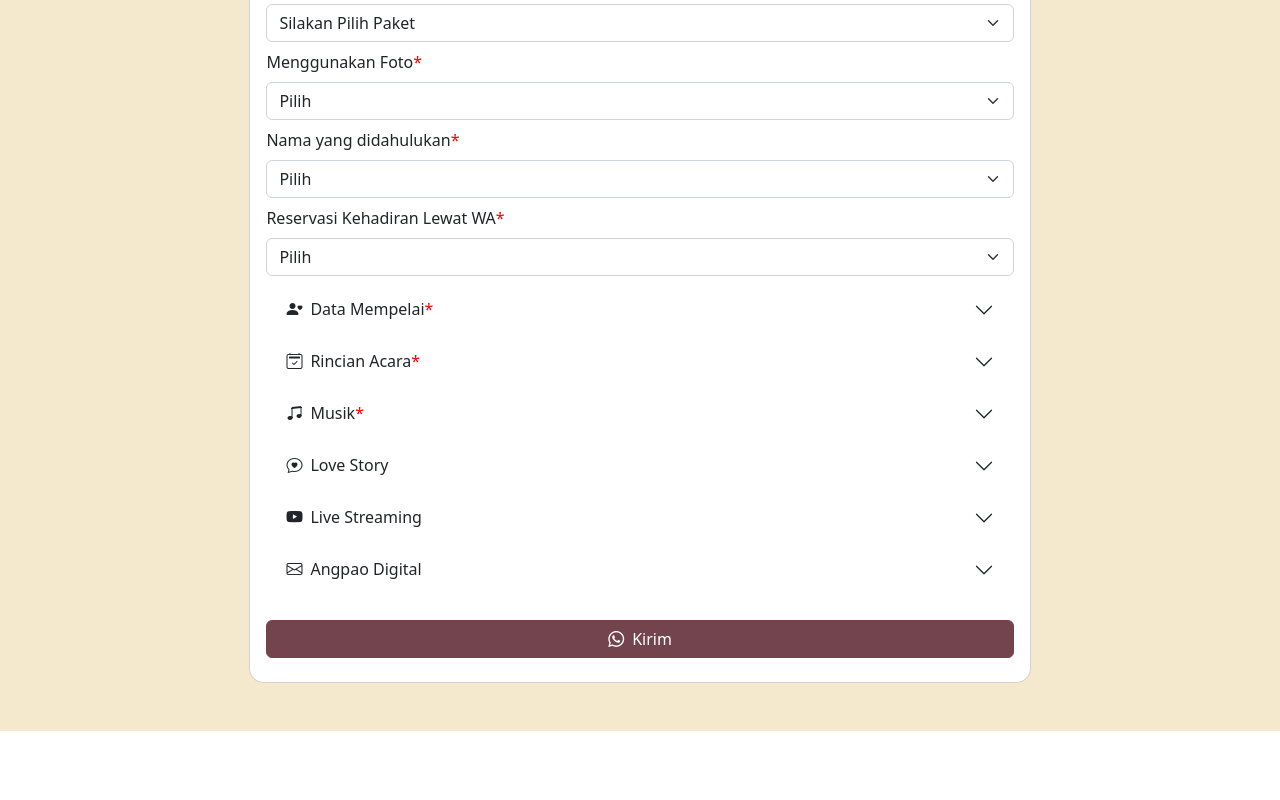
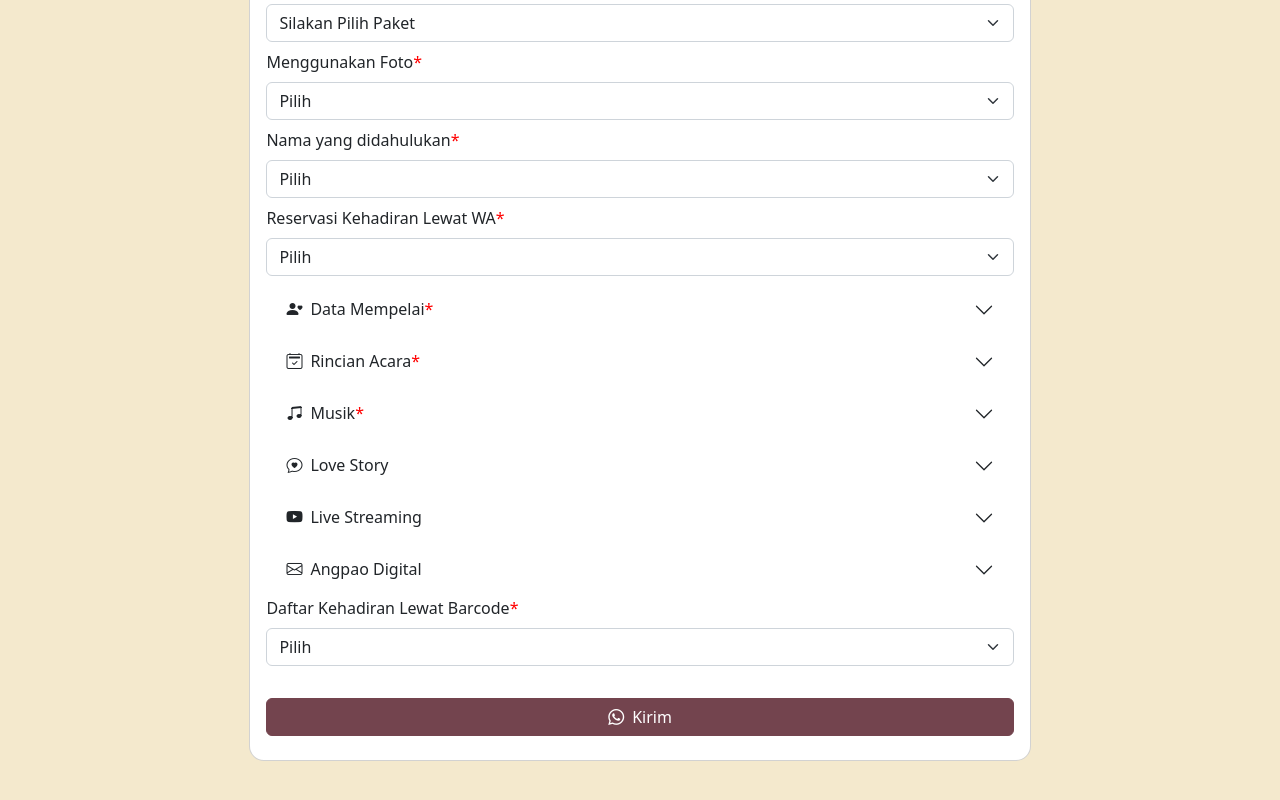
Before and after one commit to ulummu/formUndangan, a React (Create React App) app: page / in a window 1280 px wide. Shown: the part 324-1124 px from the top of the page. Before the commit the page ends 1055 px from the top, so only its background shows below. Built offline with nearby package versions, Linux system fonts and the light colour scheme.

Commit message:
tambah rsvp

```diff
--- a/src/Components/CardForm.js
+++ b/src/Components/CardForm.js
@@ -814,6 +814,26 @@ export default function CardForm(props) {
                     </Accordion.Body>
                   </Accordion.Item>
                 </Accordion>
+                <Form.Group className="mb-2">
+                  <Form.Label className="labelForm">
+                    Daftar Kehadiran Lewat Barcode
+                  </Form.Label>
+                  <Form.Select
+                    name="rsvp"
+                    value={values.rsvp}
+                    onChange={handleInputChange}
+                    required
+                  >
+                    <option value="" selected disabled hidden>
+                      Pilih
+                    </option>
+                    <option value="Iya">Iya</option>
+                    <option value="Tidak">Tidak</option>
+                  </Form.Select>
+                  <Form.Control.Feedback type="invalid">
+                    RSVP Belum Dipilih
+                  </Form.Control.Feedback>
+                </Form.Group>
                 <Button type="submit" className="Button mt-4 mb-2">
                   <i className="bi bi-whatsapp me-2"></i>
                   Kirim
```
